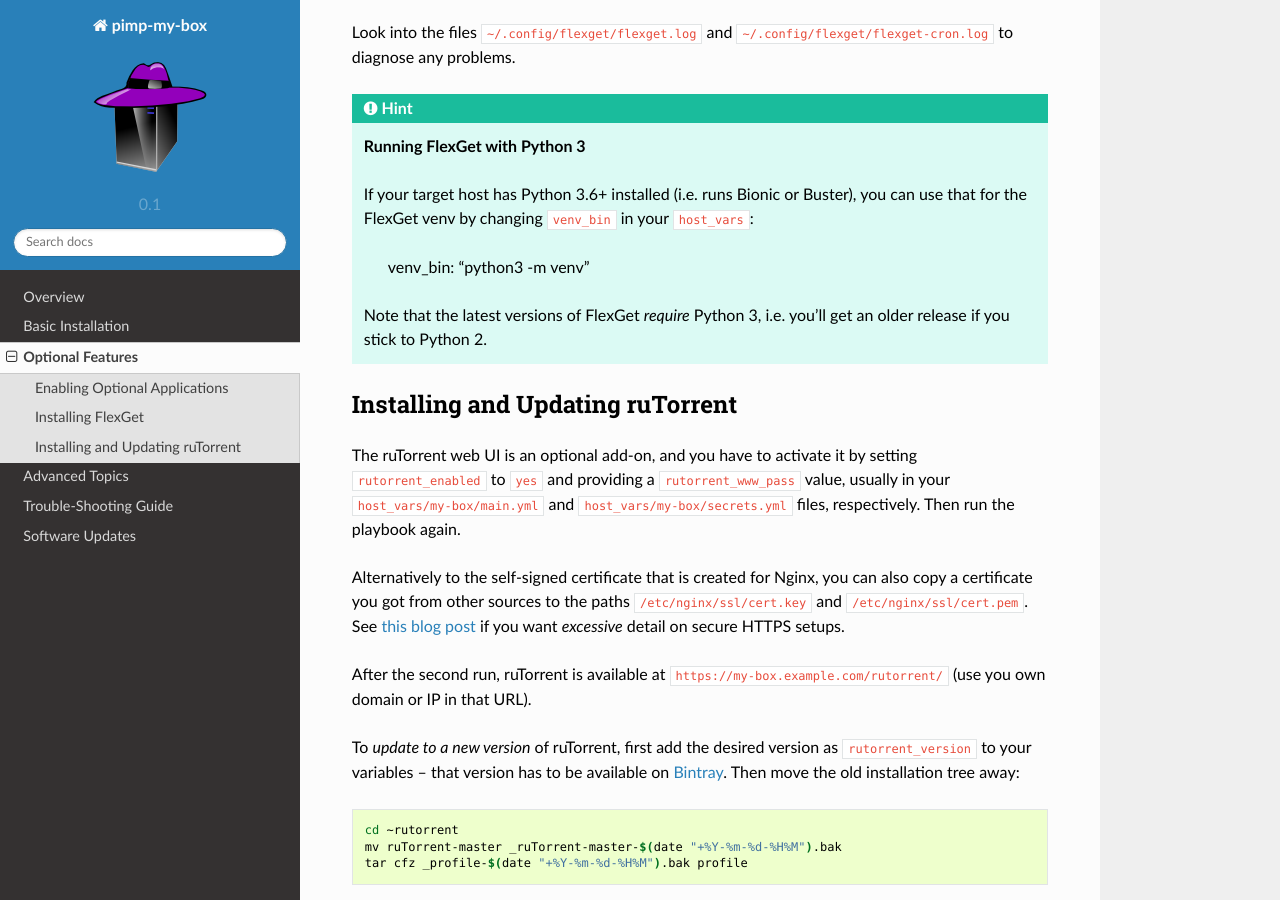
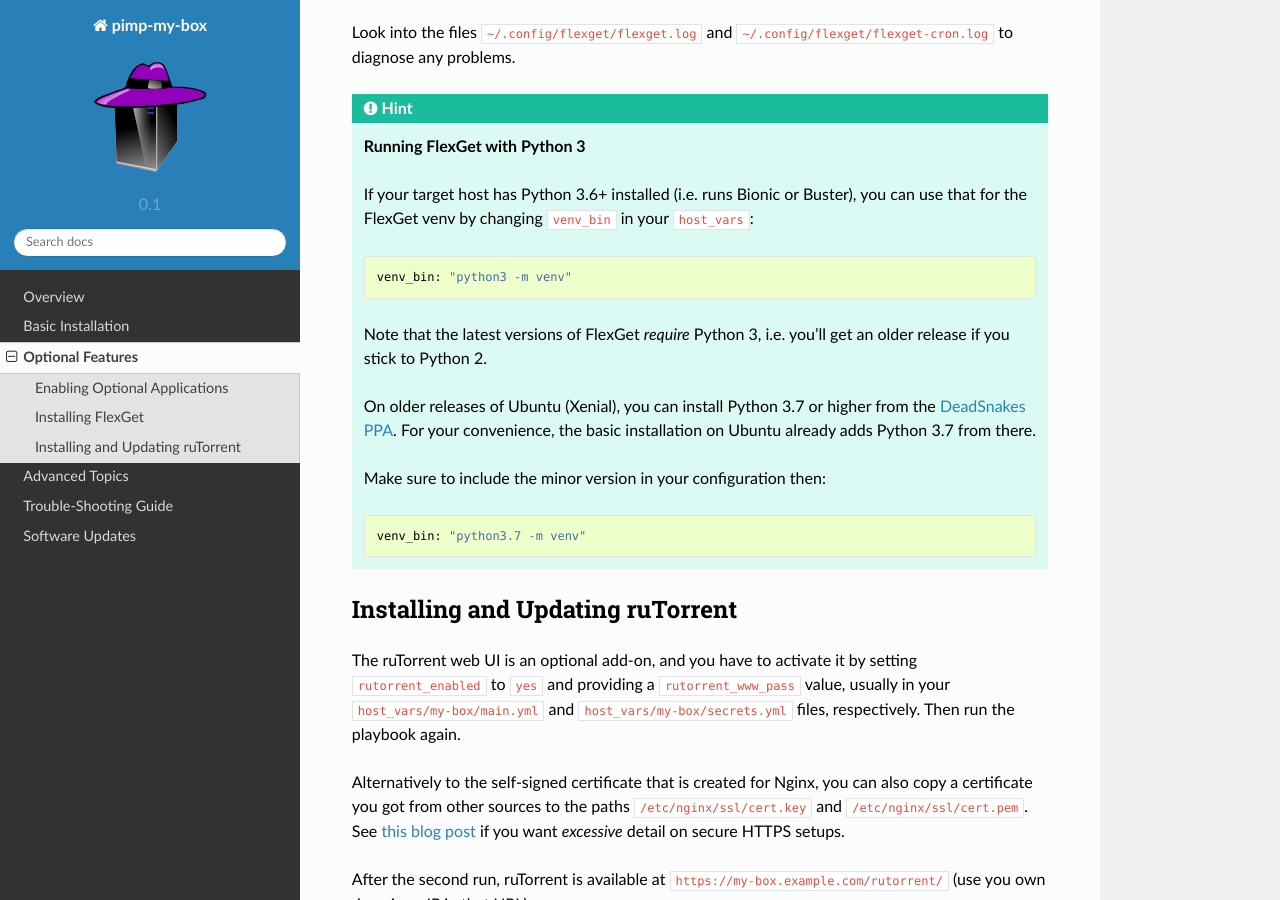
Before and after one commit to pyroscope/pimp-my-box, a Sphinx documentation site: the page built from docs/options.rst, in a window 1280 px wide and 900 px high, scrolled down 592 px. Built offline with Sphinx 7.4.7 and the Read the Docs theme 2.0.0, drawn with Linux system fonts in a browser that asks for light colours.

Commit message:
flexget: mention Python 3.7 default installation

```diff
--- a/docs/options.rst
+++ b/docs/options.rst
@@ -34,14 +34,23 @@
 
     If your target host has Python 3.6+ installed (i.e. runs Bionic or Buster),
     you can use that for the FlexGet venv by changing ``venv_bin``
-    in your ``host_vars``:
+    in your ``host_vars``::
 
         venv_bin: "python3 -m venv"
 
     Note that the latest versions of FlexGet *require* Python 3,
     i.e. you'll get an older release if you stick to Python 2.
 
+    On older releases of Ubuntu (Xenial), you can install Python 3.7 or higher
+    from the `DeadSnakes PPA`_. For your convenience, the basic installation on
+    Ubuntu already adds Python 3.7 from there.
+
+    Make sure to include the minor version in your configuration then::
+
+        venv_bin: "python3.7 -m venv"
+
 .. _FlexGet cookbook: http://flexget.com/wiki/Cookbook
+.. _`DeadSnakes PPA`: https://launchpad.net/~deadsnakes/+archive/ubuntu/ppa
 
 
 .. _rutorrent:
```
